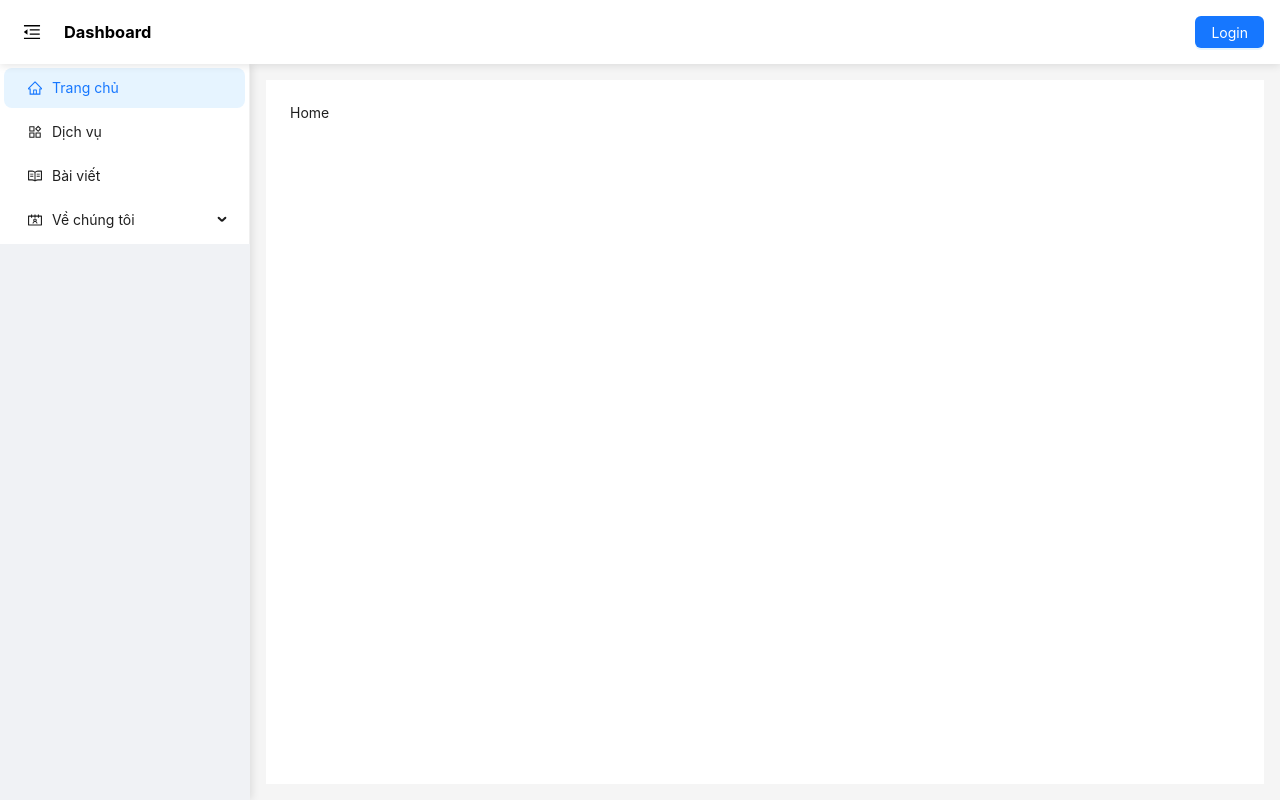
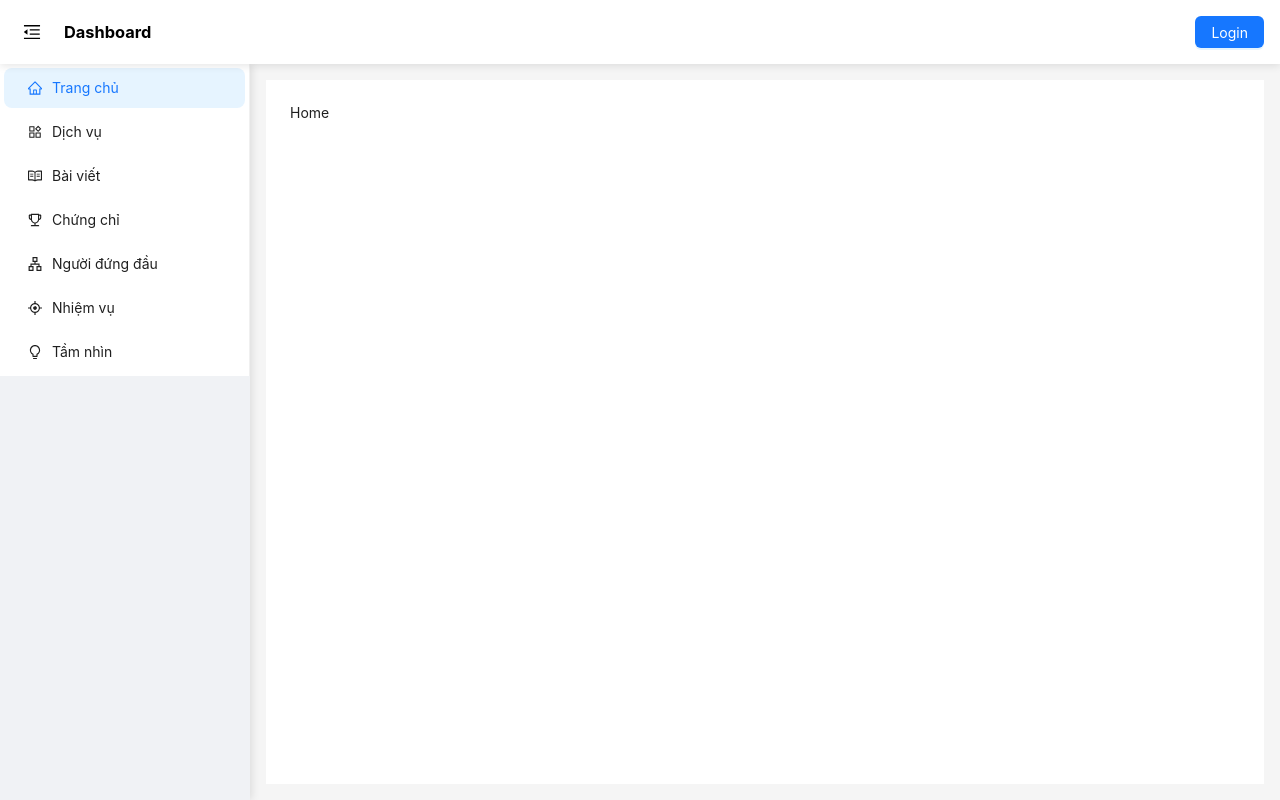
Before and after one commit to hdt2401/hapham-admin, a React (Create React App) app: page / in a window 1280 px wide. Built offline with nearby package versions, Linux system fonts and the light colour scheme; what @tiptap/extension-color would draw is missing.

Commit message:
refactory folder about

```diff
--- a/src/App.js
+++ b/src/App.js
@@ -19,13 +19,12 @@ import { Routes, Route, NavLink, Link, useLocation } from "react-router";
 import Product from "./pages/Product";
 import ProductDetail from "./pages/Product/components/ProductDetail";
 import Post from "./pages/Post";
-import About from "./pages/About";
 import Home from "./pages/Home";
 import Profile from "./pages/Profile";
-import Certificate from "./pages/About/Certificate";
-import Leader from "./pages/About/Leader";
-import Mission from "./pages/About/Mission";
-import Vision from "./pages/About/Vision";
+import Certificate from "./pages/Certificate";
+import Leader from "./pages/Leader";
+import Mission from "./pages/Mission";
+import Vision from "./pages/Vision";
 
 const { Header, Sider, Content } = Layout;
 const { Text } = Typography;
@@ -34,8 +33,7 @@ const mainMenu = [
   {
     key: "",
     icon: <HomeOutlined />,
-    // label: "Home",
-    label: <NavLink to="/">Trang chủ</NavLink>
+    label: <NavLink to="/">Trang chủ</NavLink>,
   },
   {
     key: "product",
@@ -48,38 +46,26 @@ const mainMenu = [
     label: <NavLink to="/post">Bài viết</NavLink>,
   },
   {
-    key: "about",
-    icon: <ContactsOutlined />,
-    label: "Về chúng tôi",
-    children: [
-      {
     key: "certificate",
     icon: <TrophyOutlined />,
-        label: <NavLink to="/about/certificate">Chứng chỉ</NavLink>,
+    label: <NavLink to="/certificate">Chứng chỉ</NavLink>,
   },
   {
     key: "leader",
     icon: <ApartmentOutlined />,
-        label: <NavLink to="/about/leader">Người đứng đầu</NavLink>,
+    label: <NavLink to="/leader">Người đứng đầu</NavLink>,
   },
   {
     key: "mission",
     icon: <AimOutlined />,
-        label: <NavLink to="/about/mission">Nhiệm vụ</NavLink>,
+    label: <NavLink to="/mission">Nhiệm vụ</NavLink>,
   },
   {
     key: "vision",
     icon: <BulbOutlined />,
-        label: <NavLink to="/about/vision">Tầm nhìn</NavLink>,
+    label: <NavLink to="/vision">Tầm nhìn</NavLink>,
   },
-    ]
-  },
-  // {
-  //   key: "profile",
-  //   icon: <UserOutlined />,
-  //   label: <NavLink to="/profile">Cấu hình</NavLink>,
-  // },
-]
+];
 
 const App = () => {
   const [collapsed, setCollapsed] = useState(false);
@@ -124,7 +110,7 @@ const App = () => {
           justifyContent: "space-between",
           padding: "0 16px",
           boxShadow: "0 2px 8px rgba(0, 0, 0, 0.1)",
-          zIndex: "999"
+          zIndex: "999",
         }}
       >
         <div style={{ display: "flex", alignItems: "center" }}>
@@ -140,7 +126,7 @@ const App = () => {
         </div>
         {isLoggedIn ? (
           <Dropdown
-            menu={{items,}}
+            menu={{ items }}
             trigger={["click"]}
             placement="bottomRight"
             arrow
@@ -263,19 +249,20 @@ const App = () => {
             }}
           >
             <Routes>
-              <Route path="" index element={<Home />} title="Home"/>
+              <Route path="" index element={<Home />} title="Home" />
               <Route path="/product">
                 <Route index element={<Product />} />
                 <Route path=":id" element={<ProductDetail mode="UPDATE" />} />
-                <Route path="create" element={<ProductDetail mode="CREATE" />} />
+                <Route
+                  path="create"
+                  element={<ProductDetail mode="CREATE" />}
+                />
               </Route>
               <Route path="/post" element={<Post />} />
-              <Route path="about" element={<About />}>
               <Route path="certificate" element={<Certificate />} />
               <Route path="leader" element={<Leader />} />
               <Route path="mission" element={<Mission />} />
               <Route path="vision" element={<Vision />} />
-              </Route>
               <Route path="/profile" element={<Profile />} />
             </Routes>
           </Content>
--- a/src/pages/About/index.jsx
+++ /dev/null
@@ -1,8 +0,0 @@
-import React from 'react';
-import { Outlet } from "react-router";
-
-export default function About() {
-  return (
-    <Outlet />
-  )
-}
--- a/src/pages/About/Certificate/Modals/CertificateDetail.jsx
+++ b/src/pages/Certificate/Modals/CertificateDetail.jsx
@@ -11,7 +11,7 @@ import {
 import React, { useEffect, useState } from "react";
 import { PlusOutlined } from "@ant-design/icons";
 import { ref, uploadBytesResumable, getDownloadURL } from "firebase/storage";
-import { storage } from "../../../../firebase/firebaseConfig";
+import { storage } from "../../../firebase/firebaseConfig";
 import dayjs from "dayjs";
 const getBase64 = (file) =>
   new Promise((resolve, reject) => {
--- a/src/pages/About/Certificate/index.jsx
+++ b/src/pages/Certificate/index.jsx
@@ -1,5 +1,5 @@
 import React, { useEffect, useState } from "react";
-import CertificateService from "../../../services/certificate.ts";
+import CertificateService from "../../services/certificate.ts";
 import CertificateDetail from "./Modals/CertificateDetail.jsx";
 import { Button, Table, Image, Tag, Popconfirm, Tooltip, Space } from "antd";
 import {
@@ -8,15 +8,15 @@ import {
   // LockTwoTone,
   // UnlockTwoTone,
 } from "@ant-design/icons";
-import { useLoading } from "../../../components/Loading";
-import { useToast } from "../../../components/Toast";
-import { useTitle } from "../../../components/Title/index.jsx";
-import MainTable from "../../../components/Table/index.jsx";
+import { useLoading } from "../../components/Loading/index.jsx";
+import { useToast } from "../../components/Toast/index.jsx";
+import { useTitle } from "../../components/Title/index.jsx";
+import MainTable from "../../components/Table/index.jsx";
 import { PlusOutlined } from "@ant-design/icons";
 import dayjs from "dayjs";
 
 function Certificate() {
-  useTitle("Certificate");
+  useTitle("Chứng chỉ");
   const [openModal, setOpenModal] = useState(false);
   const { startLoading, stopLoading } = useLoading();
   const { openToast } = useToast();
--- a/src/pages/Home/index.jsx
+++ b/src/pages/Home/index.jsx
@@ -1,6 +1,6 @@
 import React from "react";
 import { useTitle } from "../../components/Title";
 export default function Home() {
-  useTitle("Home");
+  useTitle("Trang chủ");
   return <div>Home</div>;
 }
--- a/src/pages/About/Leader/Modals/CreateLeader.jsx
+++ b/src/pages/Leader/Modals/CreateLeader.jsx
@@ -1,6 +1,6 @@
 import React, { useState } from "react";
 import { ref, uploadBytesResumable, getDownloadURL } from "firebase/storage";
-import { storage } from "../../../../firebase/firebaseConfig";
+import { storage } from "../../../firebase/firebaseConfig";
 import { Button, Form, Image, Input, Modal, Upload } from "antd";
 import {
   PlusOutlined,
--- a/src/pages/About/Leader/Modals/UpdateLeader.jsx
+++ b/src/pages/Leader/Modals/UpdateLeader.jsx
@@ -1,7 +1,7 @@
 import { Button, Form, Image, Input, Modal, Select, Upload } from "antd";
 import React, { useEffect, useState } from "react";
 import { PlusOutlined } from "@ant-design/icons";
-import { storage } from "../../../../firebase/firebaseConfig";
+import { storage } from "../../../firebase/firebaseConfig";
 import { ref, uploadBytesResumable, getDownloadURL } from "firebase/storage";
 
 const getBase64 = (file) =>
--- a/src/pages/About/Leader/index.jsx
+++ b/src/pages/Leader/index.jsx
@@ -1,5 +1,5 @@
 import React, { useEffect, useState } from "react";
-import LeaderService from "../../../services/leader.ts";
+import LeaderService from "../../services/leader.ts";
 import CreateLeader from "./Modals/CreateLeader.jsx";
 import UpdateLeader from "./Modals/UpdateLeader.jsx";
 import { Button, Table, Image, Tag, Popconfirm, Tooltip, Space } from "antd";
@@ -9,13 +9,13 @@ import {
   // LockTwoTone,
   // UnlockTwoTone,
 } from "@ant-design/icons";
-import { useLoading } from "../../../components/Loading/index.jsx";
-import { useToast } from "../../../components/Toast/index.jsx";
-import { useTitle } from "../../../components/Title/index.jsx";
-import MainTable from "../../../components/Table/index.jsx";
+import { useLoading } from "../../components/Loading/index.jsx";
+import { useToast } from "../../components/Toast/index.jsx";
+import { useTitle } from "../../components/Title/index.jsx";
+import MainTable from "../../components/Table/index.jsx";
 
 function LeaderTable() {
-  useTitle("Leader");
+  useTitle("Người đứng đầu");
   const [leaderList, setLeaderList] = useState([]);
   const [openCreateModal, setOpenCreateModal] = useState(false);
   const [openUpdateModal, setOpenUpdateModal] = useState(false);
--- a/src/pages/About/Mission/index.jsx
+++ b/src/pages/Mission/index.jsx
@@ -1,8 +1,8 @@
 import React from 'react'
-import { useTitle } from '../../../components/Title'
+import { useTitle } from '../../components/Title'
 
 export default function Mission() {
-  useTitle("Mission");
+  useTitle("Nhiệm vụ");
   return (
     <div>Mission</div>
   )
--- a/src/pages/About/Vision/index.jsx
+++ b/src/pages/Vision/index.jsx
@@ -1,8 +1,8 @@
 import React from 'react'
-import { useTitle } from '../../../components/Title'
+import { useTitle } from '../../components/Title'
 
 export default function Vision() {
-  useTitle("Vision");
+  useTitle("Tầm nhìn");
   return (
     <div>Vision</div>
   )
```
Lines whose indentation alone changed are shown as unchanged.
